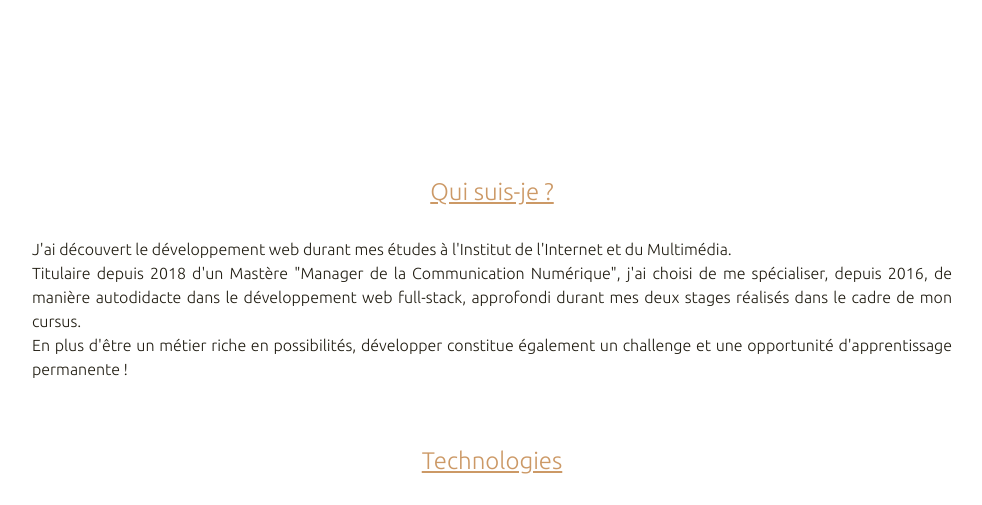
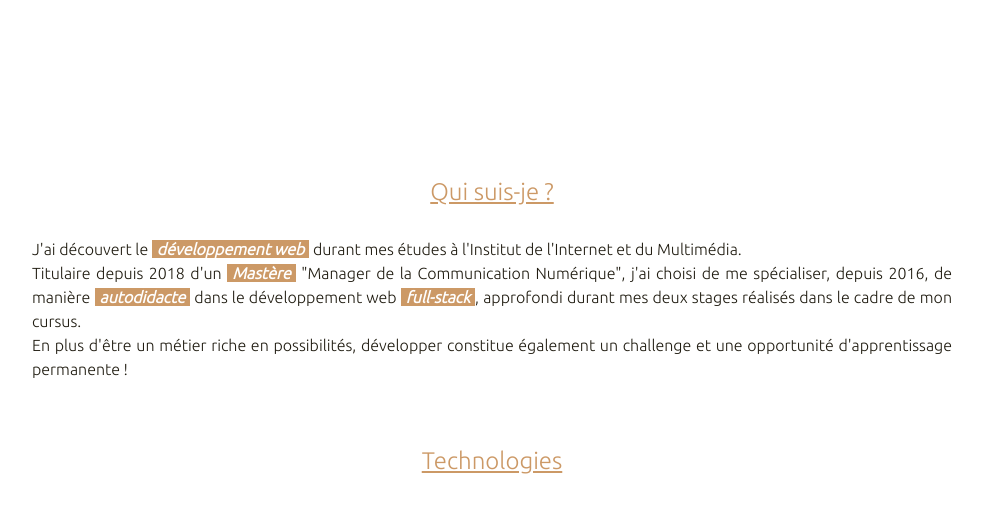
Before and after one commit to Rookysolo/PersoWebsite, a PHP site: page /home.php in a window 1280 px wide. Shown: the part 672-1177 px from the top of the page, without its empty margins (148-1130 px from the left). Run offline with PHP 8.4, Linux system fonts and the light colour scheme; some libraries are stand-ins or nearby versions.

Commit message:
strong stylized

```diff
--- a/home.php
+++ b/home.php
@@ -16,9 +16,9 @@
     <div class="row justify-content-md-center">
       <div class="col-md-10">
         <p>
-          J'ai découvert le développement web durant mes études à l'Institut de l'Internet et du Multimédia.<br>
-          Titulaire depuis 2018 d'un Mastère "Manager de la Communication Numérique", j'ai choisi de me spécialiser,
-          depuis 2016, de manière autodidacte dans le développement web full-stack, approfondi durant mes deux stages
+          J'ai découvert le <strong>développement web</strong> durant mes études à l'Institut de l'Internet et du Multimédia.<br>
+          Titulaire depuis 2018 d'un <strong>Mastère</strong> "Manager de la Communication Numérique", j'ai choisi de me spécialiser,
+          depuis 2016, de manière <strong>autodidacte</strong> dans le développement web <strong>full-stack</strong>, approfondi durant mes deux stages
           réalisés dans le cadre de mon cursus.<br>
           En plus d'être un métier riche en possibilités, développer constitue également un challenge et
           une opportunité d'apprentissage permanente !
--- a/style/css/main.css
+++ b/style/css/main.css
@@ -13,6 +13,11 @@ body {
   background: #FFFFFF;
   font-family: "Ubuntu", sans-serif;
   color: #211d12; }
+  body strong {
+    background-color: #cc9966;
+    padding: 0px 5px 0px 5px;
+    color: #FFFFFF;
+    font-style: italic; }
 
 header {
   height: 100vh;
--- a/style/scss/import/_home.scss
+++ b/style/scss/import/_home.scss
@@ -8,6 +8,13 @@ body {
   background: $white;
   font-family: $unbuntu;
   color: $text;
+
+  strong {
+    background-color: $gold;
+    padding: 0px 5px 0px 5px;
+    color: $white;
+    font-style: italic;
+  }
 }
 
 header {
```
Also changed, not shown: img/quote.jpg (deleted), 1 other file.
